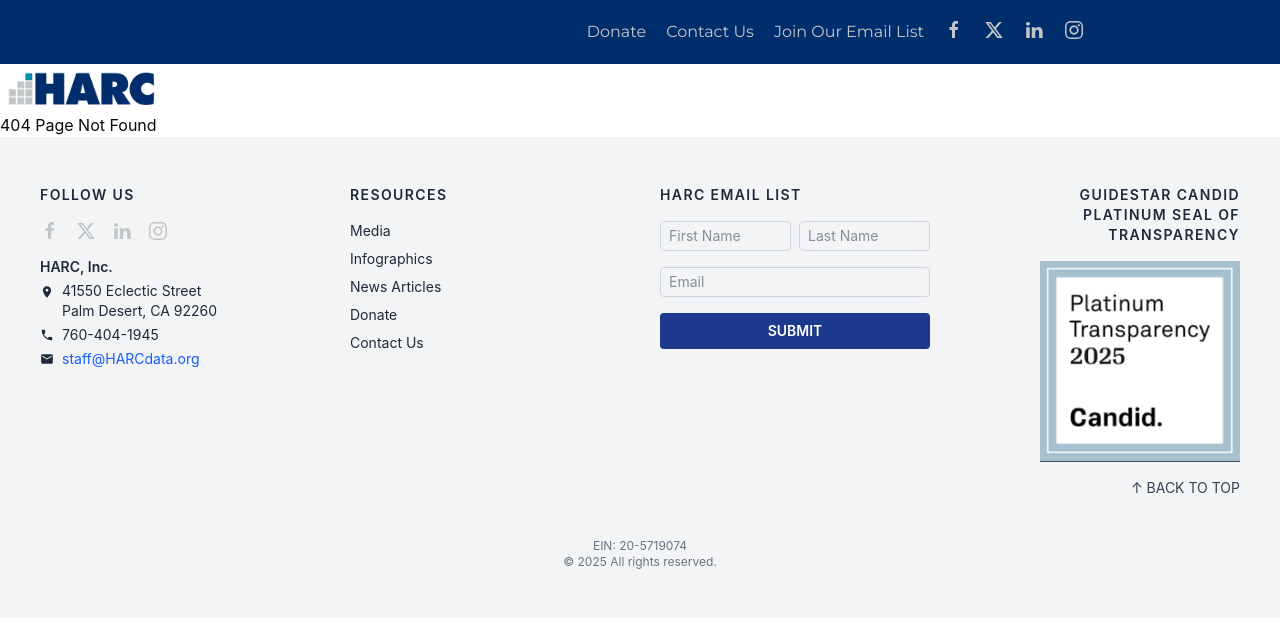
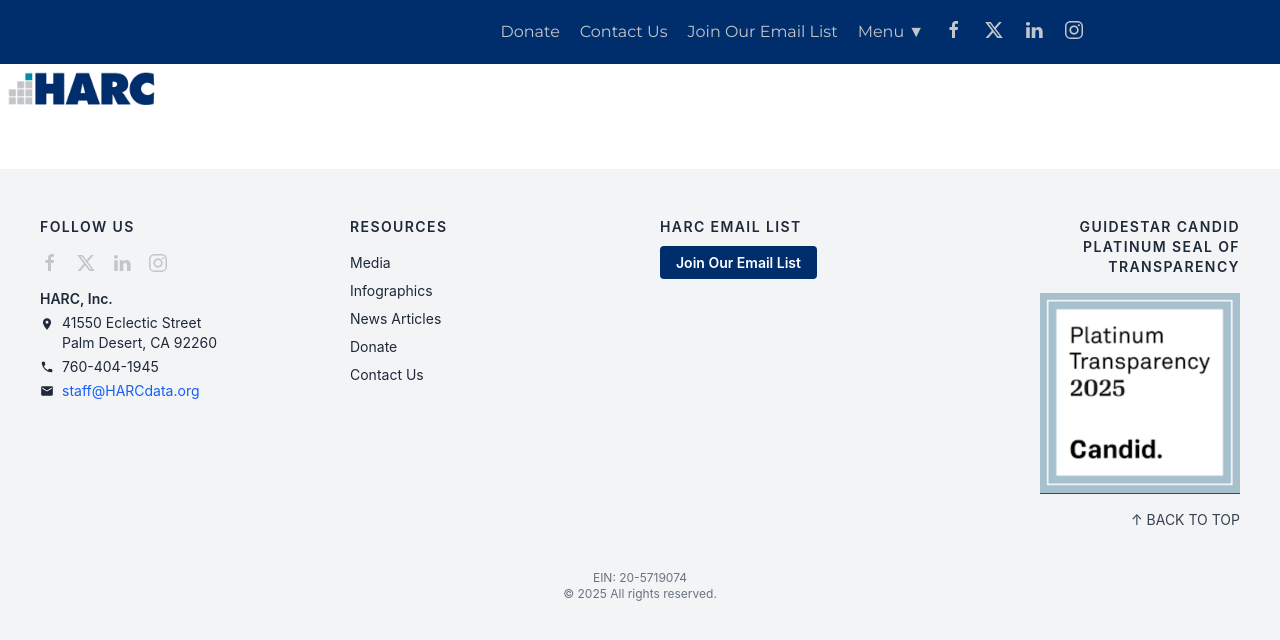
Before and after one commit to Team-Memory-Leak/health_dashboard, a Next.js app: page /healthAcess in a window 1280 px wide. Before the commit this address had no page. Shown: the top 640 px of the page. Built offline with nearby package versions, Linux system fonts and the light colour scheme.

Commit message:
Major Edits and Dropdown Menu added

```diff
--- /dev/null
+++ b/src/app/healthAcess/page.tsx
@@ -0,0 +1,11 @@
+import Header from "@/components/page/Heading"
+
+const page = () => {
+  return (
+    <div>
+      <Header/>
+    </div>
+  )
+}
+
+export default page
--- a/src/app/page.tsx
+++ b/src/app/page.tsx
@@ -1,4 +1,3 @@
-import LanguageData from "@/components/LanguageData";
 import CoachellaPopulation from "@/components/page/CoachellaPopulation";
 import React from "react";
 import Header from "@/components/page/Heading";
@@ -6,10 +5,9 @@ import descriptions from "@/data/Descriptions";
 
 const Home = () => {
   return (
-    <div className="h-screen w-screen flex-wrap items-center justify-center overflow-x-hidden">
+    <div className="w-full flex-wrap overflow-x-hidden">
+      <Header title="Community Health Survey" description={descriptions[0]} />
       <CoachellaPopulation />
-      <Header title="Community Health Data" description={descriptions[0]} />
-      <LanguageData languageCode="1" />
     </div>
   );
 };
--- a/src/components/page/CoachellaPopulation.jsx
+++ b/src/components/page/CoachellaPopulation.tsx
@@ -1,20 +1,17 @@
 import Image from "next/image";
 
 const CoachellaPopulation = () => {
-  // You can use "fill" layout and set sizes via CSS for responsive images
+
   return (
     <div className="flex h-[600px] flex-col gap-12 p-8 md:flex-row">
       <div className="flex flex-1 flex-col items-center justify-center text-center md:text-center">
         <div>
-          <p className={`font-harc-alt mb-4 text-7xl`}>This is Coachella</p>
-          <p
-            className={`font-harc-main text-8xl font-extrabold text-[#002e6d]`}
-          >
+          <p className="font-harc-alt mb-4 text-7xl">This is the</p>
+          <p className="font-harc-alt mb-4 text-7xl">Coachella Valley</p>
+          <p className="font-harc-main text-8xl font-extrabold text-[#002e6d]">
             441,531
           </p>
-          <p
-            className={`font-harc-main text-8xl font-extrabold text-[#002e6d]`}
-          >
+          <p className="font-harc-main text-8xl font-extrabold text-[#002e6d]">
             People
           </p>
         </div>
--- a/src/components/page/Heading.tsx
+++ b/src/components/page/Heading.tsx
@@ -6,7 +6,7 @@ interface HeadingProps {
 const Heading: React.FC<HeadingProps> = ({ title, description }) => {
   return (
     <div className="flex flex-col items-center text-center">
-      <p className="font-harc-alt py-5 text-2xl font-semibold">{title}</p>
+      <p className="font-harc-alt py-7 text-5xl font-semibold">{title}</p>
       <p className="font-harc-main w-1/2">{description}</p>
     </div>
   );
--- /dev/null
+++ b/src/components/page/dropdown.tsx
@@ -0,0 +1,69 @@
+"use client"
+
+import React, { useState, useEffect, useRef } from "react";
+import Link from "next/link";
+
+const pages = [
+  { name: "Home", path: "/" },
+  { name: "Health Access", path: "/healthAcess" },
+  { name: "Profile", path: "/" },
+  { name: "Settings", path: "/" },
+];
+
+const Dropdown: React.FC = () => {
+  const [open, setOpen] = useState(false);
+  const dropdownRef = useRef<HTMLDivElement>(null);
+
+  useEffect(() => {
+    const handleClickOutside = (event: MouseEvent) => {
+      if (
+        dropdownRef.current &&
+        !dropdownRef.current.contains(event.target as Node)
+      ) {
+        setOpen(false);
+      }
+    };
+    if (open) {
+      document.addEventListener("mousedown", handleClickOutside);
+    } else {
+      document.removeEventListener("mousedown", handleClickOutside);
+    }
+    return () => {
+      document.removeEventListener("mousedown", handleClickOutside);
+    };
+  }, [open]);
+
+  return (
+    <div ref={dropdownRef} style={{ position: "relative", display: "inline-block" }}>
+      <div
+        onClick={() => setOpen((prev) => !prev)}
+        style={{
+          cursor: "pointer",
+        }}
+      >
+        Menu
+        <span className="pl-1">
+          {open ? "▲" : "▼"}
+        </span>
+      </div>
+      {open && (
+        <div
+          className="absolute top-[110%] left-0 bg-white border border-gray-300 rounded shadow-lg z-[1000] min-w-[150px] text-harc-darkgray"
+        >
+          {pages.map((page) => (
+            <Link
+              href={page.path}
+              className="flex flex-col p-2"
+              onClick={() => setOpen(false)}
+              key={page.name}
+            >
+              {page.name}
+            </Link>
+          ))}
+        </div>
+      )}
+    </div>
+  );
+};
+
+export default Dropdown;
--- a/src/components/page/footer.tsx
+++ b/src/components/page/footer.tsx
@@ -1,4 +1,3 @@
-// File: components/Footer.tsx
 import Link from "next/link";
 import Image from "next/image";
 
@@ -132,34 +131,14 @@ const Footer = () => {
           <h2 className="mb-4 font-semibold tracking-widest">
             HARC EMAIL LIST
           </h2>
-          <form className="space-y-4">
-            <div className="flex gap-2">
-              <input
-                type="text"
-                placeholder="First Name"
-                required
-                className="w-1/2 rounded border border-gray-300 px-2 py-1"
-              />
-              <input
-                type="text"
-                placeholder="Last Name"
-                required
-                className="w-1/2 rounded border border-gray-300 px-2 py-1"
-              />
-            </div>
-            <input
-              type="email"
-              placeholder="Email"
-              required
-              className="w-full rounded border border-gray-300 px-2 py-1"
-            />
-            <button
-              type="submit"
-              className="w-full rounded bg-blue-900 px-4 py-2 font-semibold text-white"
+          <div className="space-y-4 flex-col">
+            <Link
+              href={"https://harcdata.org/subscribe/"}
+              className="w-full rounded bg-harc-darkblue px-4 py-2 font-semibold text-white"
             >
-              SUBMIT
-            </button>
-          </form>
+              Join Our Email List
+            </Link>
+          </div>
         </div>
 
         <div className="flex flex-col items-center md:items-end">
--- a/src/components/page/navbar.tsx
+++ b/src/components/page/navbar.tsx
@@ -1,6 +1,7 @@
 import Image from "next/image";
 import Link from "next/link";
 import HarcLogo from "@/public/images/Harc_Logo.webp";
+import Dropdown from "@/components/page/dropdown";
 
 const navbar = () => {
   return (
@@ -16,6 +17,7 @@ const navbar = () => {
           <Link href="https://harcdata.org/subscribe/" target="_blank">
             Join Our Email List
           </Link>
+          <Dropdown/>
           <Link href="https://www.facebook.com/HARCData" target="_blank">
             <svg width="20" height="20" viewBox="0 0 20 20" aria-hidden="true">
               <path
@@ -54,10 +56,10 @@ const navbar = () => {
                 d="M13.55,1H6.46C3.45,1,1,3.44,1,6.44v7.12c0,3,2.45,5.44,5.46,5.44h7.08c3.02,0,5.46-2.44,5.46-5.44V6.44 C19.01,3.44,16.56,1,13.55,1z M17.5,14c0,1.93-1.57,3.5-3.5,3.5H6c-1.93,0-3.5-1.57-3.5-3.5V6c0-1.93,1.57-3.5,3.5-3.5h8 c1.93,0,3.5,1.57,3.5,3.5V14z"
               ></path>
               <circle fill="#c3c6c8" cx="14.87" cy="5.26" r="1.09"></circle>
-              <path
-                fill="#c3c6c8"
-                d="M10.03,5.45c-2.55,0-4.63,2.06-4.63,4.6c0,2.55,2.07,4.61,4.63,4.61c2.56,0,4.63-2.061,4.63-4.61 C14.65,7.51,12.58,5.45,10.03,5.45L10.03,5.45L10.03,5.45z M10.08,13c-1.66,0-3-1.34-3-2.99c0-1.65,1.34-2.99,3-2.99s3,1.34,3,2.99 C13.08,11.66,11.74,13,10.08,13L10.08,13L10.08,13z"
-              ></path>
+                <path
+                  fill="#c3c6c8"
+                  d="M10.03,5.45c-2.55,0-4.63,2.06-4.63,4.6c0,2.55,2.07,4.61,4.63,4.61c2.56,0,4.63-2.061,4.63-4.61 C14.65,7.51,12.58,5.45,10.03,5.45L10.03,5.45L10.03,5.45z M10.08,13c-1.66,0-3-1.34-3-2.99c0-1.65,1.34-2.99,3-2.99s3,1.34,3,2.99 C13.08,11.66,11.74,13,10.08,13L10.08,13L10.08,13z"
+                ></path>
             </svg>
           </Link>
         </div>
```
